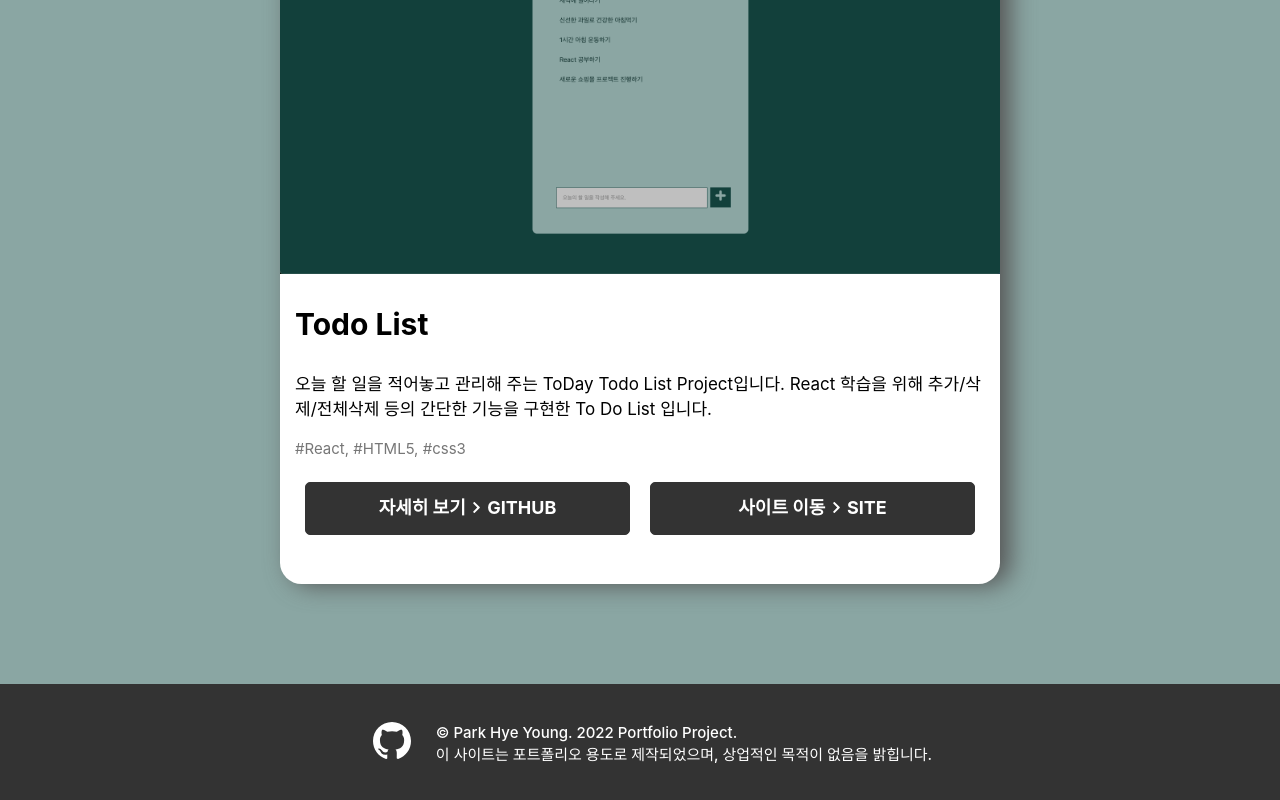
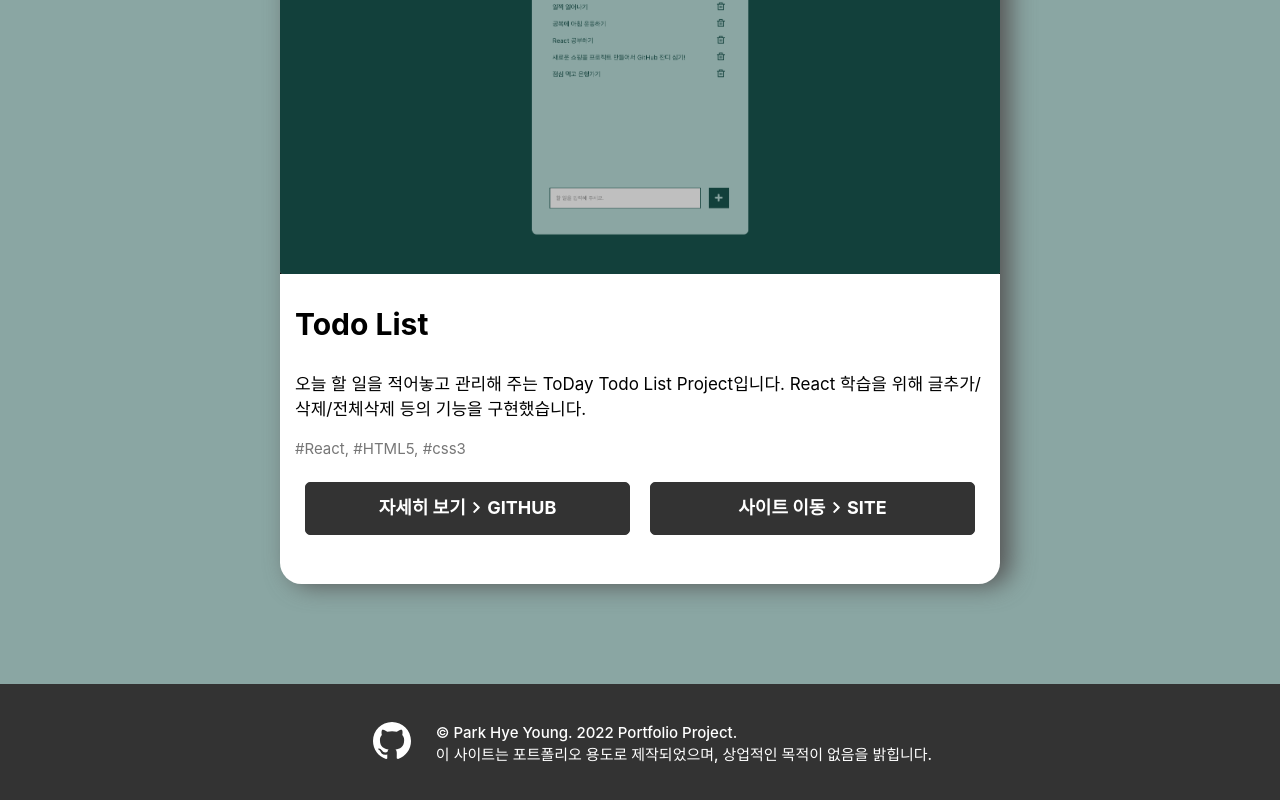
Before and after one commit to khakikokyo/react-portfolio-site, a React (Create React App) app: page / in a window 1280 px wide. Shown: the part 4702-5502 px from the top of the page. Built offline with nearby package versions, Linux system fonts and the light colour scheme.

Commit message:
project todolist img/content 수정

```diff
--- a/src/data/projectData.js
+++ b/src/data/projectData.js
@@ -30,7 +30,7 @@ const projectData = [
     id: 4,
     title: "Todo List",
     skill: "#React, #HTML5, #css3",
-    contents: "오늘 할 일을 적어놓고 관리해 주는 ToDay Todo List Project입니다. React 학습을 위해 추가/삭제/전체삭제 등의 간단한 기능을 구현한 To Do List 입니다.",
+    contents: "오늘 할 일을 적어놓고 관리해 주는 ToDay Todo List Project입니다. React 학습을 위해 글추가/삭제/전체삭제 등의 기능을 구현했습니다.",
     imgUrl: "./img/todolist_main.png",
     gitUrl: "https://github.com/khakikokyo/todo-list",
     siteUrl: "https://phy-todolist.netlify.app/"
```
Also changed, not shown: public/img/todolist_main.png.
